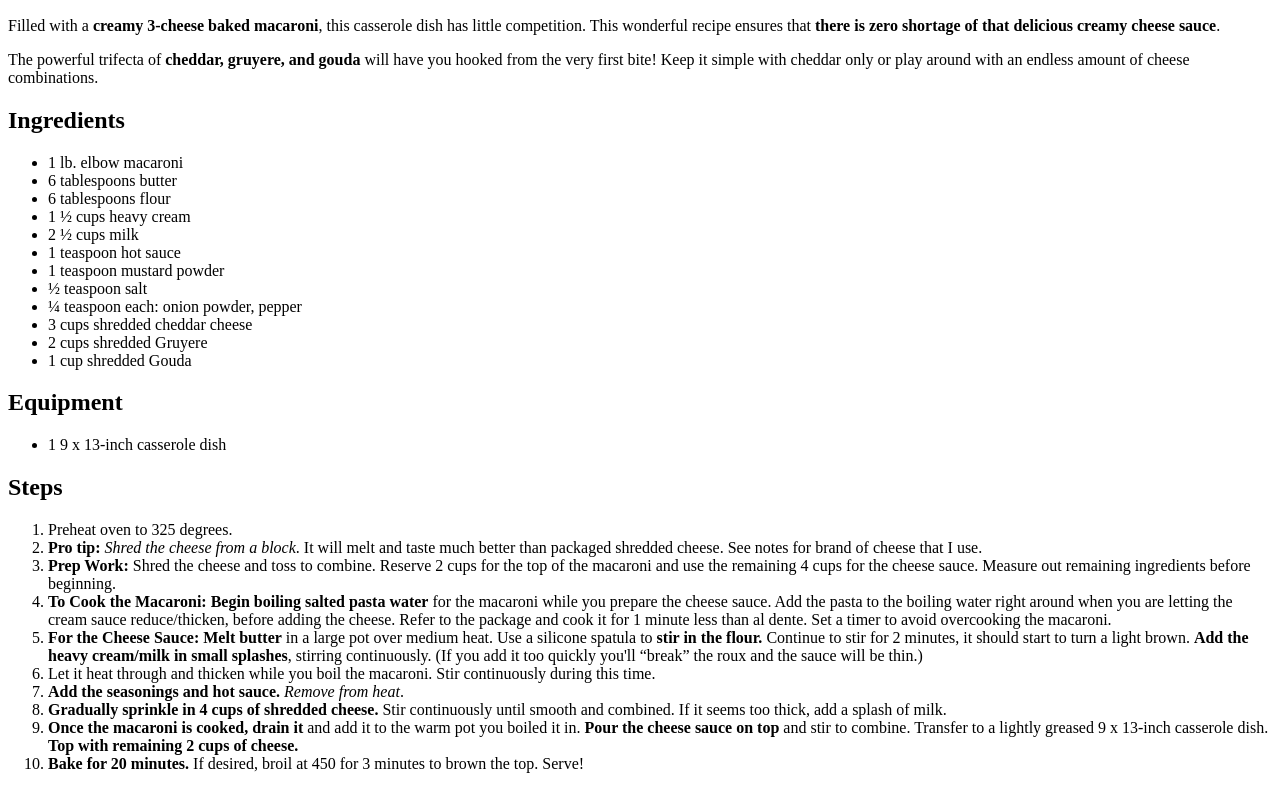
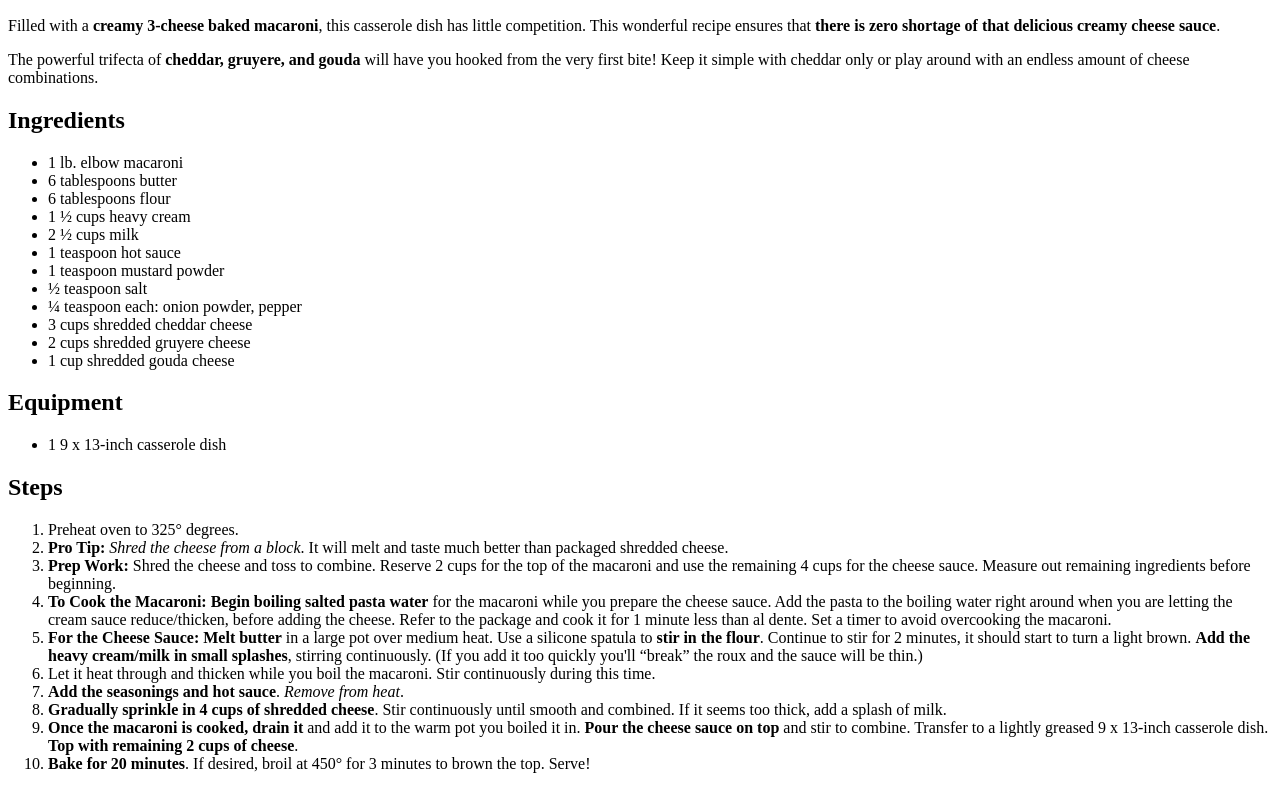
Before and after one commit to KingDundee/odin-recipes, a plain HTML site: page recipes/mac_cheese.html in a window 1280 px wide. Shown: the part 1414-2203 px from the top of the page. Drawn offline with Linux system fonts and the light colour scheme.

Commit message:
Add minor text edits

```diff
--- a/recipes/mac_cheese.html
+++ b/recipes/mac_cheese.html
@@ -31,8 +31,8 @@
       <li>½ teaspoon salt</li>
       <li>¼ teaspoon each: onion powder, pepper</li>
       <li>3 cups shredded cheddar cheese</li>
-      <li>2 cups shredded Gruyere</li>
-      <li>1 cup shredded Gouda</li>
+      <li>2 cups shredded gruyere cheese</li>
+      <li>1 cup shredded gouda cheese</li>
       </ul>
     <h2>Equipment</h2>
     <ul>
@@ -40,11 +40,10 @@
     </ul>
     <h2>Steps</h2>
     <ol>
-      <li>Preheat oven to 325 degrees.</li>
+      <li>Preheat oven to 325° degrees.</li>
       <li>
-        <strong>Pro tip:</strong> <em>Shred the cheese from a block</em>.
+        <strong>Pro Tip:</strong> <em>Shred the cheese from a block</em>.
         It will melt and taste much better than packaged shredded cheese.
-        See notes for brand of cheese that I use.
       </li>
       <li>
         <strong>Prep Work:</strong> Shred the cheese and toss to combine.
@@ -60,7 +59,7 @@
       </li>
       <li>
         <strong>For the Cheese Sauce: Melt butter</strong> in a large pot over medium heat.
-        Use a silicone spatula to <strong>stir in the flour.</strong> Continue to stir for 2 minutes,
+        Use a silicone spatula to <strong>stir in the flour</strong>. Continue to stir for 2 minutes,
         it should start to turn a light brown. <strong>Add the heavy cream/milk in small splashes</strong>,
         stirring continuously. (If you add it too quickly you'll “break” the roux and the sauce will be thin.)
       </li>
@@ -68,19 +67,19 @@
         Let it heat through and thicken while you boil the macaroni. Stir continuously during this time.
       </li>
       <li>
-        <strong>Add the seasonings and hot sauce.</strong> <em>Remove from heat</em>.
+        <strong>Add the seasonings and hot sauce</strong>. <em>Remove from heat</em>.
       </li>
       <li>
-        <strong>Gradually sprinkle in 4 cups of shredded cheese.</strong> Stir continuously until
+        <strong>Gradually sprinkle in 4 cups of shredded cheese</strong>. Stir continuously until
         smooth and combined. If it seems too thick, add a splash of milk.
       </li>
       <li>
         <strong>Once the macaroni is cooked, drain it</strong> and add it to the warm pot you boiled it in.
         <strong>Pour the cheese sauce on top</strong> and stir to combine. Transfer to a lightly greased
-        9 x 13-inch casserole dish. <strong>Top with remaining 2 cups of cheese.</strong>
+        9 x 13-inch casserole dish. <strong>Top with remaining 2 cups of cheese</strong>.
       </li>
       <li>
-        <strong>Bake for 20 minutes.</strong> If desired, broil at 450 for 3 minutes to brown the top. Serve!
+        <strong>Bake for 20 minutes</strong>. If desired, broil at 450° for 3 minutes to brown the top. Serve!
       </li>
     </ol>
   </body>
```
